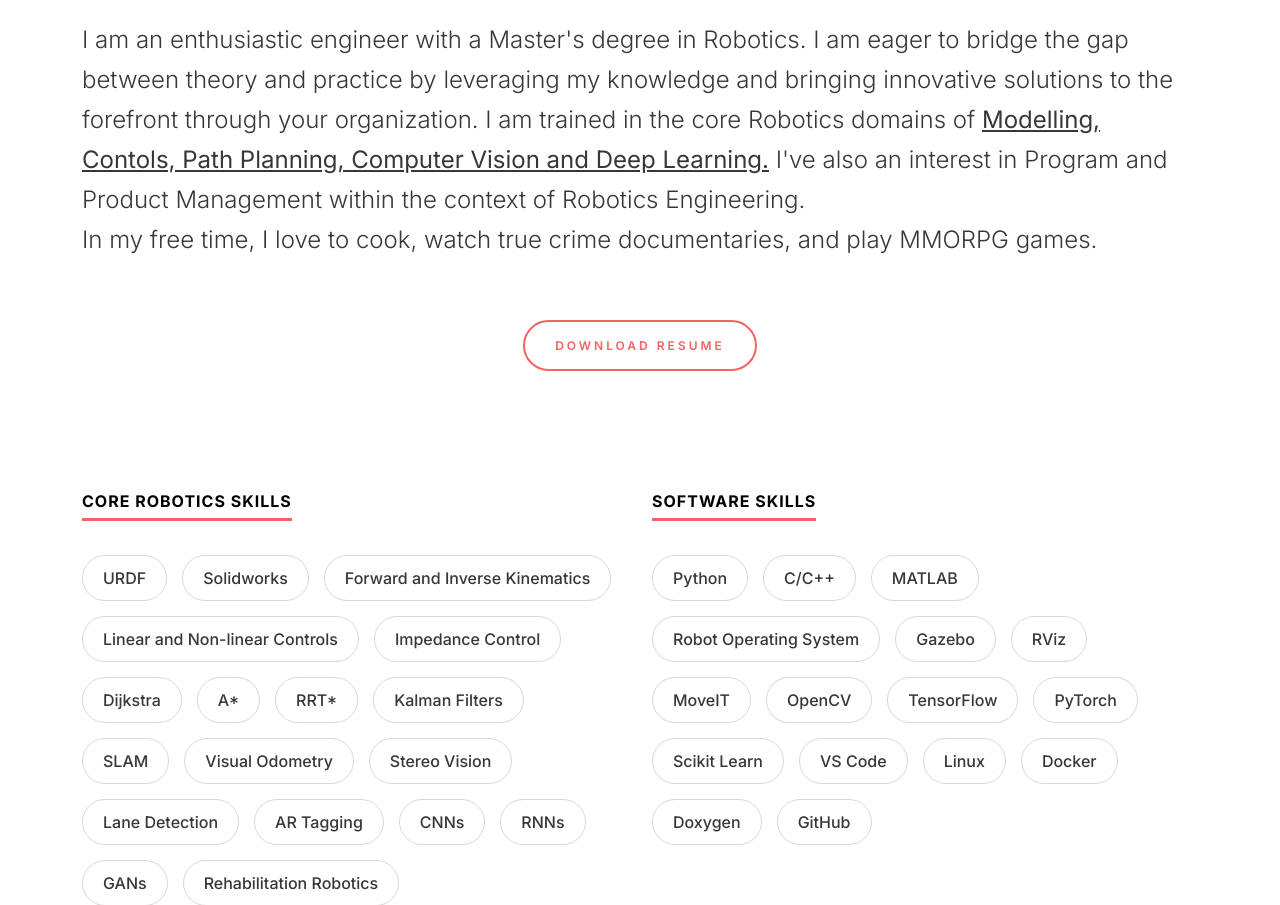
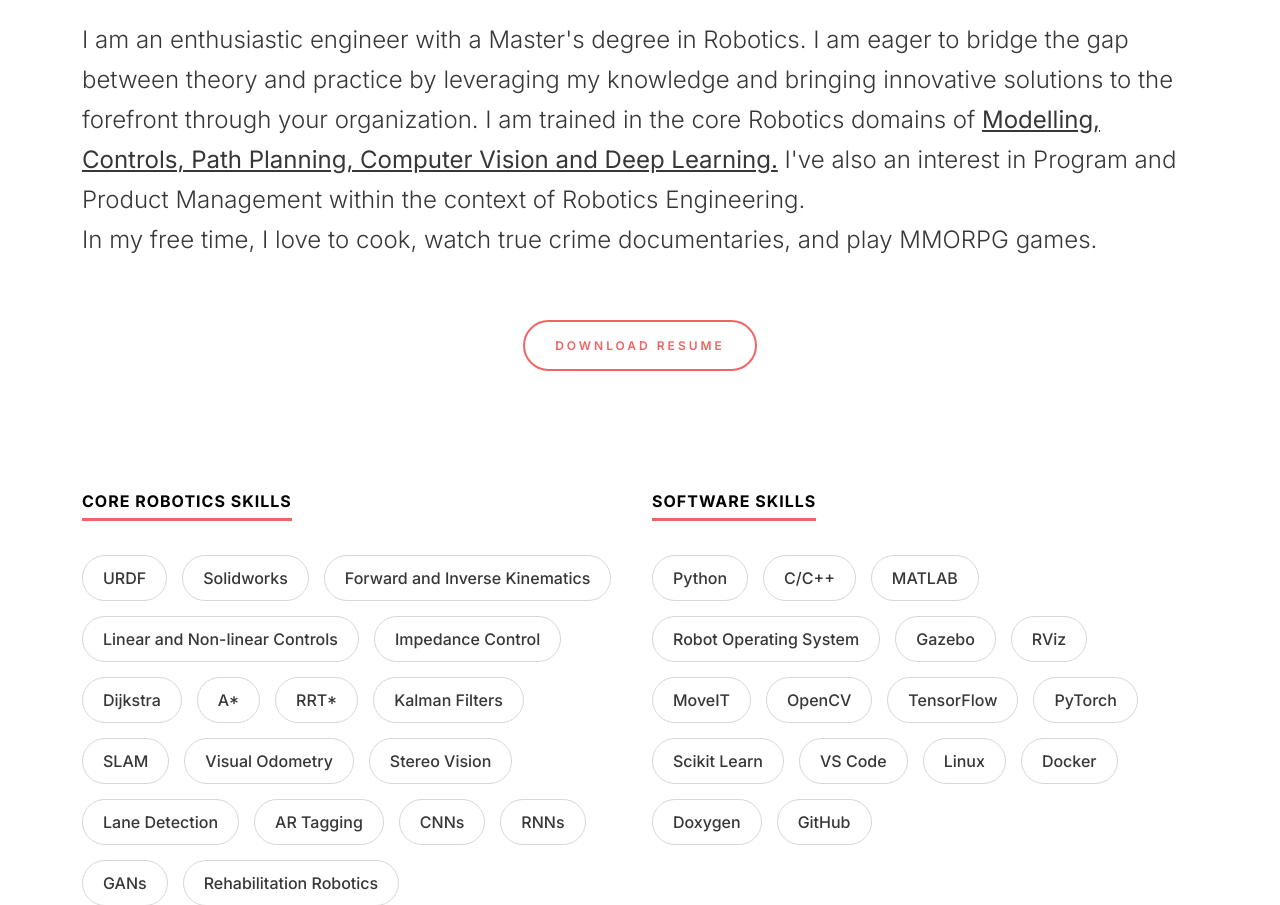
Before and after one commit to HemanthJoseph/HemanthJoseph.github.io, a plain HTML site: page index.html in a window 1280 px wide. Shown: the part 879-1784 px from the top of the page. Drawn offline with nearby package versions, Linux system fonts and the light colour scheme.

Commit message:
edited index.html

```diff
--- a/index.html
+++ b/index.html
@@ -86,7 +86,7 @@
 
             <p>I am an enthusiastic engineer with a Master's degree in Robotics. I am eager to bridge the gap between theory and
               practice by leveraging my knowledge and bringing innovative solutions to the forefront through your organization.
-              I am trained in the core Robotics domains of <ins><strong> Modelling, Contols, Path Planning, Computer Vision and Deep Learning.</strong></ins>
+              I am trained in the core Robotics domains of <ins><strong> Modelling, Controls, Path Planning, Computer Vision and Deep Learning.</strong></ins>
               I've also an interest in Program and Product Management within the context of Robotics Engineering.<br>
               In my free time, I love to cook, watch true crime documentaries, and play MMORPG games.
             </p>
```
